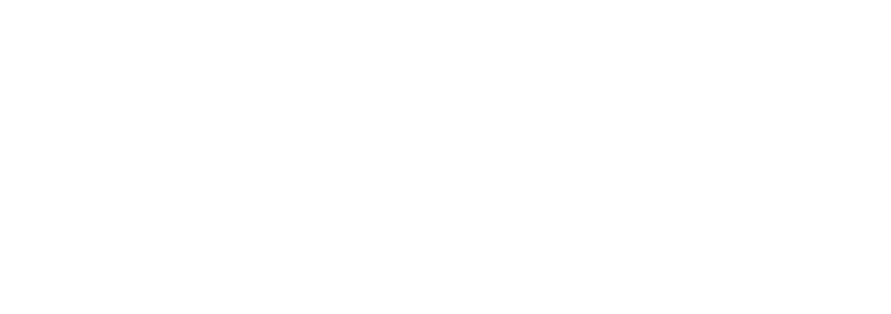
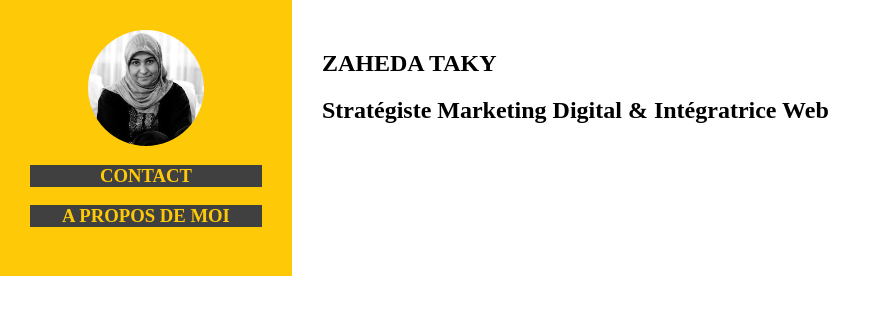
Before and after one commit to ztaky/oc_projet2, a plain HTML site: page index.html in a window 1280 px wide. Shown: the whole page, without its empty margins (0-891 px from the left). Drawn offline with Linux system fonts and the light colour scheme.

Commit message:
début à présenter au mentor

```diff
--- a/css/style.css
+++ b/css/style.css
@@ -0,0 +1,41 @@
+.html, body
+{
+margin:0;
+padding:0;
+}
+
+.container
+{
+display: flex;
+}
+
+.gauche
+{
+    background-color: #FECA07;
+    width: 20%;
+    padding: 30px;
+}
+
+.droite
+{
+    background-color: white;
+    width: 80%;
+    padding: 30px;
+}
+
+img
+{
+    display: block;
+    margin-left: auto;
+    margin-right: auto;
+    width: 50%;
+    border-radius: 50%;
+}
+
+h3
+{
+color: #FECA07;
+background-color: #404040;
+width: 100%;
+text-align: center;
+}
--- a/index.html
+++ b/index.html
@@ -4,8 +4,35 @@
 	<meta charset="UTF-8">
 	<title>CV de Zaheda TAKY</title>
 	<link rel="stylesheet" type="text/css" href="css/style.css">
+    <script src="https://kit.fontawesome.com/29cc0d5913.js" crossorigin="anonymous"></script>
 </head>
 <body>
 
+<div class="container">
+
+    <aside class="gauche">
+      <img src="css/images/photo_mini.jpg" alt="photo_zaheda"/>
+        <h3>CONTACT</h3>
+        <h3>A PROPOS DE MOI</h3>
+
+
+
+
+
+
+
+    </aside>
+
+    <section class="droite">
+
+        <h1> ZAHEDA TAKY </h1>
+        <h2>Stratégiste Marketing Digital & Intégratrice Web </h2>
+
+
+
+
+    </section>
+
+</div>
 </body>
 </html>
```
Also changed, not shown: css/images/photo_mini.jpg (added).
